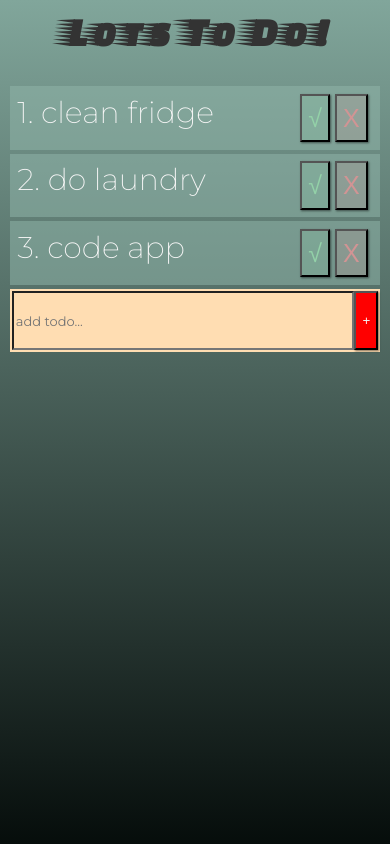
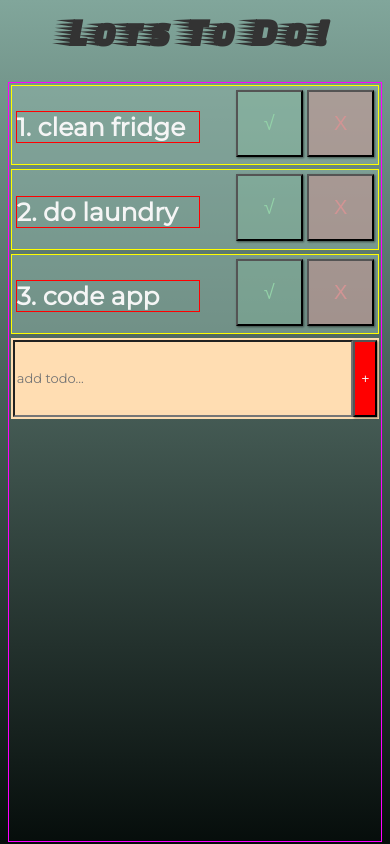
Before and after one commit to beauhaus/good-karma, a React (Vite) app: page / in a window 390 px wide. Built offline with nearby package versions, Linux system fonts and the light colour scheme.

Commit message:
improves styling for mobile

```diff
--- a/src/App.js
+++ b/src/App.js
@@ -18,7 +18,7 @@ const StyledApp = styled.div`
   text-align: center;
   display: grid;
   grid-template-columns: 2vw 1fr 2vw;
-  grid-template-rows: repeat(20, 10vh); /* TODO: refactor this*/
+  /* grid-template-rows: repeat(20, 10vh); TODO: refactor this */
   h1 {
     font-family: "Faster One", Geneva, Verdana, sans-serif;
     font-size: 4rem;
--- a/src/TodoItem.js
+++ b/src/TodoItem.js
@@ -3,29 +3,55 @@ import styled, { ThemeProvider } from "styled-components";
 
 const StyledTodoItem = styled.div`
   margin: 0.2rem;
-  padding: 0.2rem;
-  text-decoration: ${({ theme }) => theme.textDecoration};
-  /* border: 0.1rem solid #d6d6d6; */
+  padding: auto;
   background: rgba(145, 184, 172, 0.5);
   text-align: left;
   grid-column: 1;
-  padding: 2%;
-  font-size: 3rem;
-  color: whitesmoke;
+  border: 1px solid yellow;
+  display: grid;
+  grid-template-columns: 6fr 1fr 1fr;
+  /* grid-template-rows: 1fr; */
+  justify-content: space-between;
+  text-align: left;
+  grid-auto-flow: row;
+  padding-right: 1%;
+  padding-top: 1%;
+
+  h2 {
+    text-decoration: ${({ theme }) => theme.textDecoration};
+    color: whitesmoke;
+    font-size: 2.5rem;
+    grid-column: 1/-3;
+    border: 1px solid red;
+    margin: auto 1vw;
+  }
   & button {
-    float: right;
-    margin-right: 0.5rem;
-    height: 100%;
+    max-height: 90%;
+    width: 8vh;
+    display: grid;
+    font-size: 2rem;
+    grid-row: 1;
+    p {
+      margin: auto;
+    }
+    /* display: none; */
   }
-  & button:nth-child(1) {
-    background: rgba(209, 148, 148, 0.2);
-    color: #d19494;
-    font-size: 2.5rem;
+  & button.remove-btn {
+    /* display: grid; */
+    grid-column: -1;
+    background: rgba(209, 148, 148, 0.5);
+    p {
+      color: #d19494;
+      margin: auto;
+    }
   }
-  & button:nth-child(2) {
+  & button.done-btn {
+    margin-right: 1vw;
+    grid-column: -2;
     background: rgba(147, 209, 168, 0.2);
-    color: #93d1a8;
-    font-size: 2.5rem;
+    p {
+      color: #93d1a8;
+    }
   }
 `;
 
@@ -39,9 +65,15 @@ const pending = {
 export const TodoItem = ({ todoItem, idx, completeTodo, removeTodo }) => (
   <ThemeProvider theme={todoItem.completed ? done : pending}>
     <StyledTodoItem className="todo-item">
-      {idx + 1}. {todoItem.text}
-      <button onClick={() => removeTodo(idx)}>X</button>
-      <button onClick={() => completeTodo(idx)}>√</button>
+      <h2>
+        {idx + 1}. {todoItem.text}
+      </h2>
+      <button className="remove-btn" onClick={() => removeTodo(idx)}>
+        <p>X</p>
+      </button>
+      <button className="done-btn" onClick={() => completeTodo(idx)}>
+        <p>√</p>
+      </button>
     </StyledTodoItem>
   </ThemeProvider>
 );
--- a/src/TodoListContainer.js
+++ b/src/TodoListContainer.js
@@ -9,7 +9,9 @@ const StyledListContainer = styled.div`
   height: 90vh;
   display: grid;
   grid-template-columns: 1fr;
-  grid-template-rows: repeat(8, 8vh);
+  grid-template-rows: 10vh 10vh;
+  grid-auto-rows: 10vh;
+  border: 1px solid fuchsia;
 `;
 
 export const TodoListContainer = () => {
```
